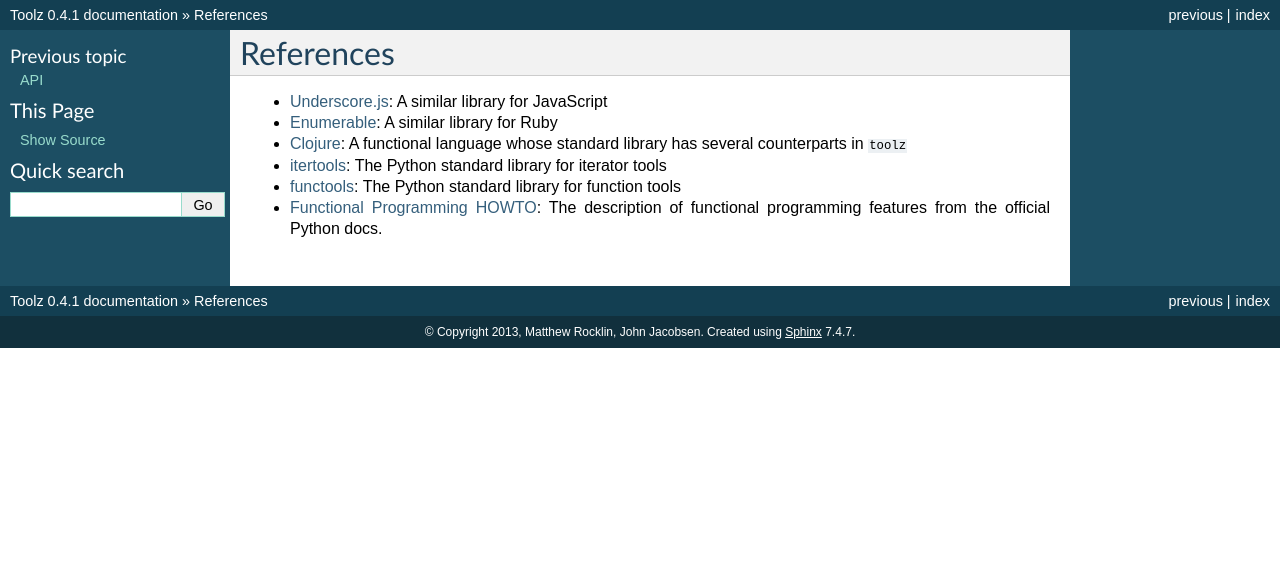
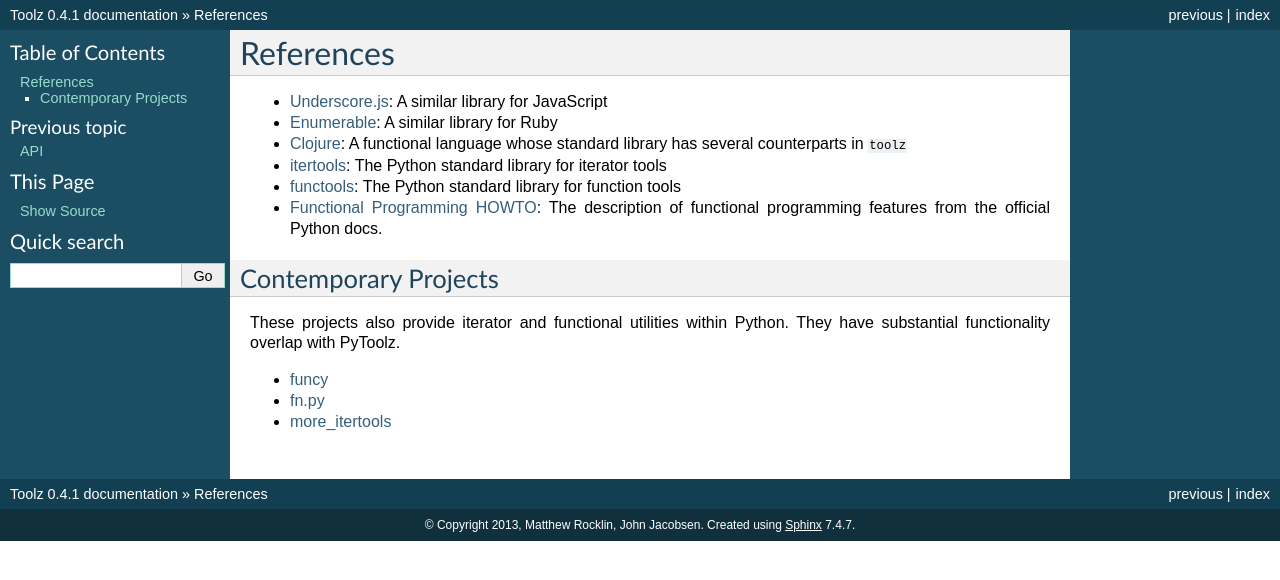
Before and after one commit to pytoolz/toolz, a Sphinx documentation site: the page built from doc/source/references.rst, in a window 1280 px wide. Shown: the top 580 px of the page. Built offline with Sphinx 7.4.7, drawn with Linux system fonts in a browser that asks for light colours.

Commit message:
Add reference to contemporary projects
fn.py, funcy, more_itertools

Fixes #118

```diff
--- a/doc/source/references.rst
+++ b/doc/source/references.rst
@@ -14,3 +14,13 @@ References
 -  `Functional Programming HOWTO <http://docs.python.org/dev/howto/functional.html>`__:
    The description of functional programming features from the official
    Python docs.
+
+Contemporary Projects
+---------------------
+
+These projects also provide iterator and functional utilities within
+Python. They have substantial functionality overlap with PyToolz.
+
+-  `funcy <https://github.com/sour/funcy/>`__
+-  `fn.py <https://github.com/kachayev/fn.py>`__
+-  `more\_itertools <https://github.com/erikrose/more-itertools>`__
```
